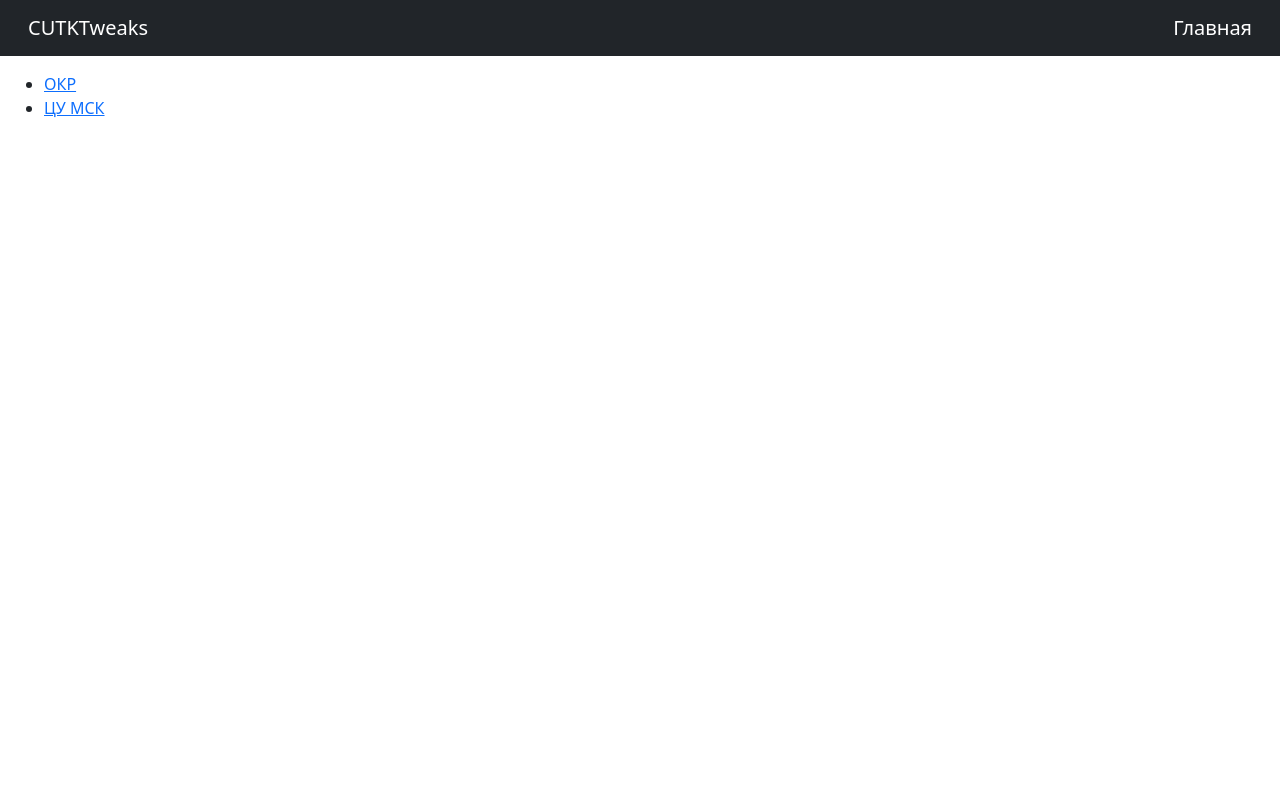
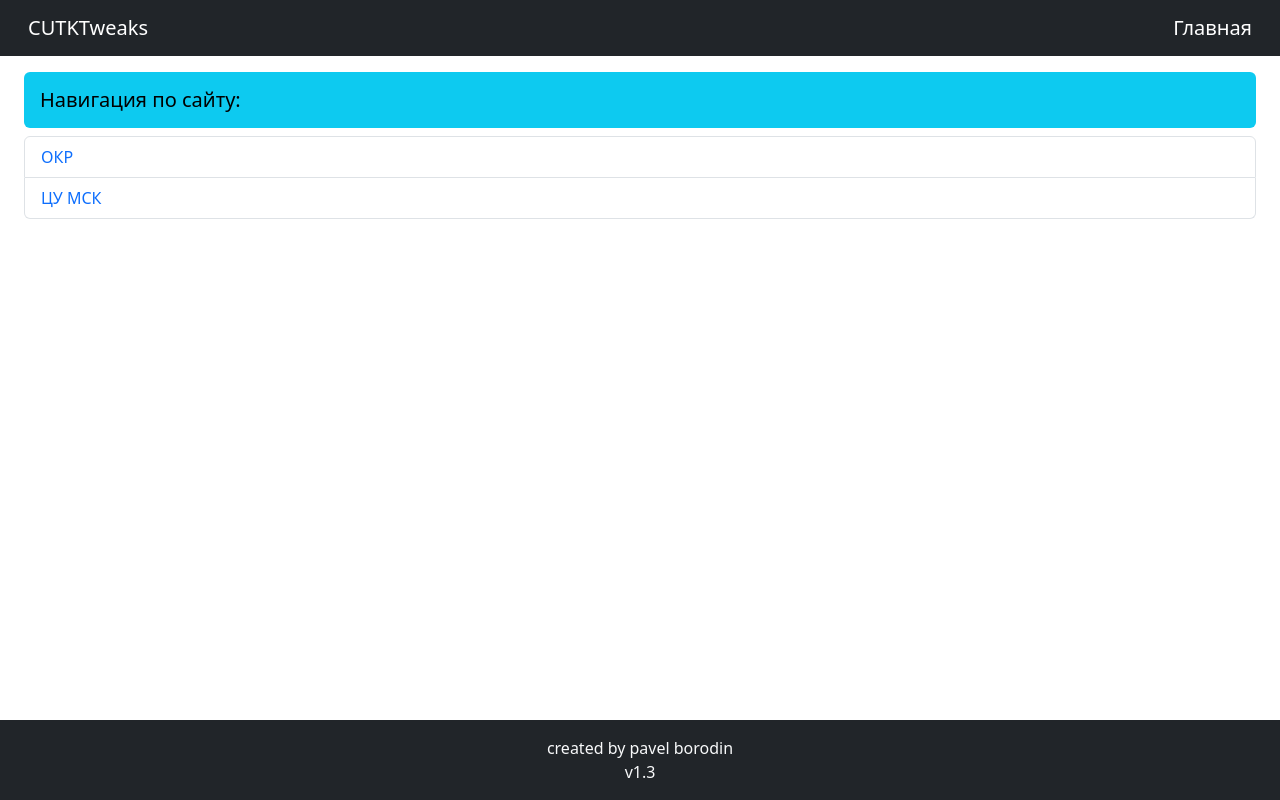
Before and after one commit to pavelbeard/cutktweaks, a FastAPI app: page / in a window 1280 px wide. Run offline with FastAPI, Linux system fonts and the light colour scheme; parts of the project's set-up code (start-up, migrations or seed data) failed here and were passed over; some libraries are stand-ins or nearby versions.

Commit message:
v1.3 CUTKTweaks Подправлена логика Дополнены шаблоны Все красиво)

```diff
--- a/main.py
+++ b/main.py
@@ -2,6 +2,8 @@ from fastapi import FastAPI
 from fastapi.responses import HTMLResponse
 from fastapi.staticfiles import StaticFiles
 from starlette.requests import Request
+
+import settings
 from settings import templates
 from okr_helper import okr_router
 
@@ -15,4 +17,6 @@ app.include_router(okr_router)
 
 @app.get("/", response_class=HTMLResponse)
 async def main(request: Request):
-    return templates.TemplateResponse("base/index.html", {"request": request})
+    return templates.TemplateResponse("base/site_map.html", {
+        "request": request, "app_version": settings.APP_VERSION
+    })
--- a/settings.py
+++ b/settings.py
@@ -13,3 +13,6 @@ class CSRFSettings(BaseModel):
 @CsrfProtect.load_config
 def get_csrf_config():
     return CSRFSettings()
+
+
+APP_VERSION = "v1.3"
--- /dev/null
+++ b/static/css/cutktweaks.css
@@ -0,0 +1,7 @@
+a {
+    text-decoration: none;
+}
+
+.list-group-item:hover a {
+    color: white;
+}
--- a/templates/base/base.html
+++ b/templates/base/base.html
@@ -3,13 +3,15 @@
 <head>
     <meta charset="UTF-8">
     <link rel="stylesheet" type="" href="{{ url_for('static', path='/bootstrap/css/bootstrap.css') }}">
+    <link rel="stylesheet" type="" href="{{ url_for('static', path='/css/cutktweaks.css') }}">
     <script src="{{ url_for('static', path='/bootstrap/js/bootstrap.js') }}"></script>
     <script src="{{ url_for('static', path='/jquery/jquery-3.6.3.min.js') }}"></script>
     <title>Главная</title>
 </head>
-<body>
+<body class="d-flex flex-column min-vh-100">
     {% include "base/header.html" %}
     {% block content %}
     {% endblock %}
+    {% include "base/footer.html" %}
 </body>
 </html>
--- /dev/null
+++ b/templates/base/footer.html
@@ -0,0 +1,4 @@
+<footer class="footer mt-auto py-3 bg-dark container-fluid">
+    <div class="container text-center text-light">created by pavel borodin</div>
+    <div class="container text-center text-light">{{ app_version }}</div>
+</footer>
--- a/templates/base/index.html
+++ b/templates/base/index.html
@@ -2,12 +2,8 @@
 
 {% block content %}
 <section class="container-fluid centered w-100 pt-3">
-    <div class="">
-        <ul>
-            <li><a href="/okr/excel_load_form/">ОКР</a></li>
-            <li><a href="">ЦУ МСК</a></li>
-        </ul>
-    </div>
+    {% block site_map %}
+    {% endblock %}
     {% block form %}
     {% endblock %}
     {% block download %}
--- /dev/null
+++ b/templates/base/site_map.html
@@ -0,0 +1,23 @@
+{% extends "base/index.html" %}
+
+{% block site_map %}
+    <div class="container-fluid">
+        <h5 class="text-bg-info rounded p-3">Навигация по сайту:</h5>
+        <ul class="list-group">
+            <li class="list-group-item"><a href="/okr/excel_load_form/">ОКР</a></li>
+            <li class="list-group-item"><a href="">ЦУ МСК</a></li>
+        </ul>
+    </div>
+    <script>
+        $(document).ready(function () {
+
+            $(".list-group-item").hover(function (e) {
+                e.stopPropagation();
+                $(this).addClass('active');
+            }, function (e) {
+                e.stopPropagation();
+                $(this).removeClass('active');
+            });
+        });
+    </script>
+{% endblock %}
```
Also changed, not shown: okr_helper/logic.py (+1 -15 lines), okr_helper/router.py (+8 -4 lines), 1 other file.
